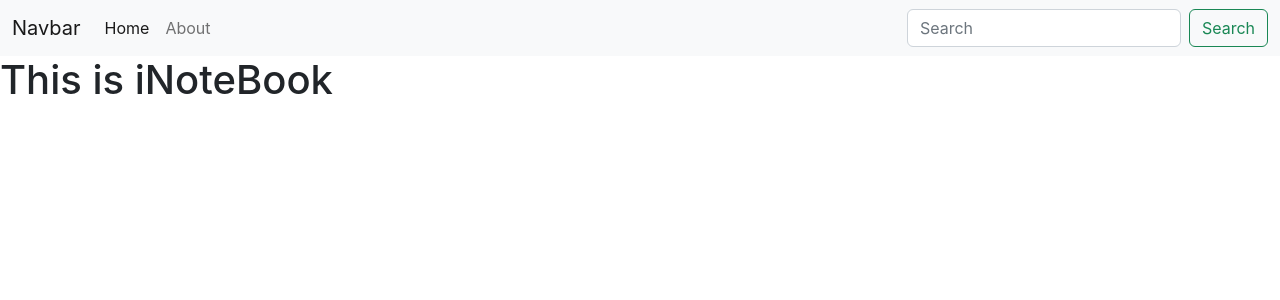
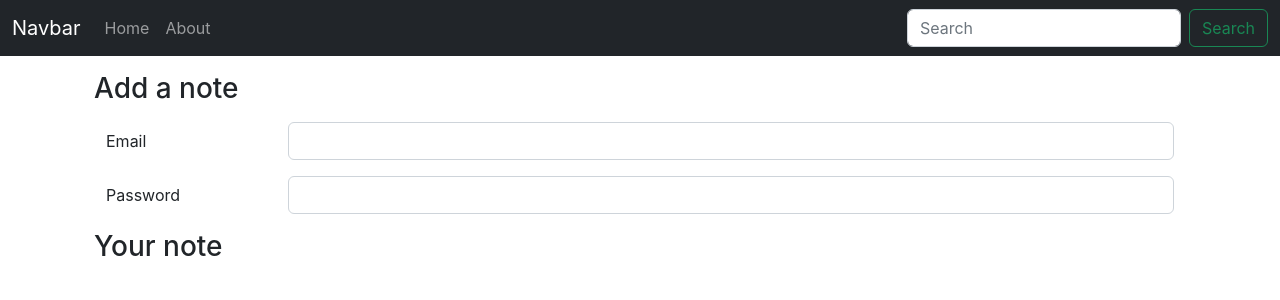
Before and after one commit to codeomi/inoteBook, a React (Create React App) app: page /home in a window 1280 px wide. Shown: the top 300 px of the page. Built offline with nearby package versions, Linux system fonts and the light colour scheme.

Commit message:
Added location hook in Navbar component, basic form layout in Home component(59).

```diff
--- a/src/App.js
+++ b/src/App.js
@@ -16,12 +16,14 @@
       <NoteState>
         <Router>
           <Navbar></Navbar>
+          <div className="container">
             <Routes>
-          <Route exact path="/home" element={ <Home />}>
+              <Route exact path="/home" element={<Home />}>
               </Route>
               <Route exact path="/about" element={<About />}>
               </Route>
             </Routes>
+          </div>
         </Router>
       </NoteState>
     </>
--- a/src/components/About.js
+++ b/src/components/About.js
@@ -3,13 +3,10 @@
 
 
 const About = () => {
-    const a = useContext(noteContext)
-    useEffect(()=>{
-      a.update()
-    },[])
+
   return (
     <div>
-      this is about {a.state.name} and he is in class {a.state.class}
+      this is about page.
     </div>
   )
 }
--- a/src/components/Home.js
+++ b/src/components/Home.js
@@ -3,7 +3,25 @@
 const Home = () => {
   return (
     <div>
-      <h1>This is iNoteBook</h1>
+      <div className="container my-3">
+        <h3>Add a note</h3>
+        <form className="container my-3">
+          <div className="mb-3 row">
+            <label for="staticEmail" className="col-sm-2 col-form-label">Email</label>
+            <div className="col-sm-10">
+              <input type="password" className="form-control" id="inputPassword" />
+            </div>
+          </div>
+          <div className="mb-3 row">
+            <label for="inputPassword" className="col-sm-2 col-form-label">Password</label>
+            <div className="col-sm-10">
+              <input type="password" className="form-control" id="inputPassword" />
+            </div>
+          </div>
+        </form>
+        <h3>Your note</h3>
+      </div>
+
     </div>
   )
 }
--- a/src/components/Navbar.js
+++ b/src/components/Navbar.js
@@ -1,10 +1,16 @@
-import React from 'react'
-import{ Link } from "react-router-dom";
+import React, { useEffect } from 'react'
+import { Link, useLocation } from "react-router-dom";
+
 
 const Navbar = () => {
+
+    let location = useLocation();
+    useEffect(() => {
+    }, [location]);
+
     return (
         <div>
-            <nav className="navbar navbar-expand-lg bg-light">
+            <nav className="navbar navbar-expand-lg navbar-dark bg-dark">
                 <div className="container-fluid">
                     <Link className="navbar-brand" to="/">Navbar</Link>
                     <button className="navbar-toggler" type="button" data-bs-toggle="collapse" data-bs-target="#navbarSupportedContent" aria-controls="navbarSupportedContent" aria-expanded="false" aria-label="Toggle navigation">
@@ -13,10 +19,10 @@
                     <div className="collapse navbar-collapse" id="navbarSupportedContent">
                         <ul className="navbar-nav me-auto mb-2 mb-lg-0">
                             <li className="nav-item">
-                                <Link className="nav-link active" aria-current="page" to="/home">Home</Link>
+                                <Link className={`nav-link ${location.pathway==="/home"?"active":""}`} aria-current="page" to="/home">Home</Link>
                             </li>
                             <li className="nav-item">
-                                <Link className="nav-link" to="/about">About</Link>
+                                <Link className={`nav-link ${location.pathway==="/about"?"active":""}`}  to="/about">About</Link>
                             </li>
 
                         </ul>
--- a/src/context/notes/NoteState.js
+++ b/src/context/notes/NoteState.js
@@ -8,19 +8,10 @@
         "name": "Omkar",
         "class": "5b"
     }
-    const [state, setState] = useState(s1)
 
-    const update = () => {
-        setTimeout(() => {
-            setState({
-                "name": "Lisa",
-                "class": "7b"
-            })
-        }
-            , 1000)
-    }
+
     return (
-        <NoteContext.Provider value={{state,update}}>
+        <NoteContext.Provider>
             {props.children}
         </NoteContext.Provider>
     )
```
Lines whose indentation alone changed are shown as unchanged.
